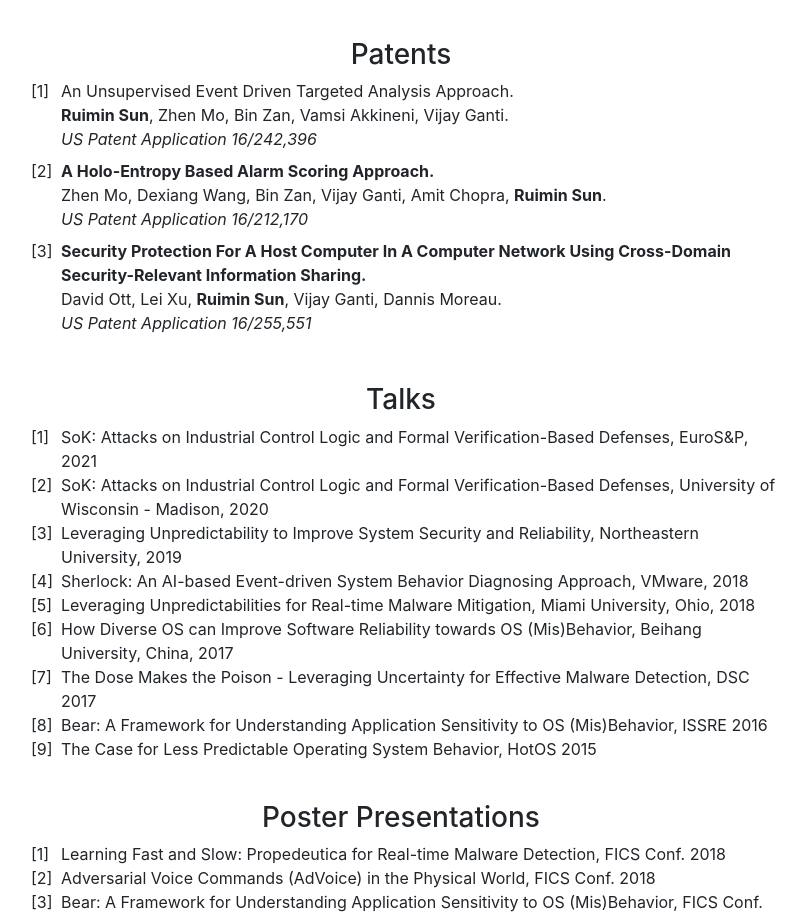
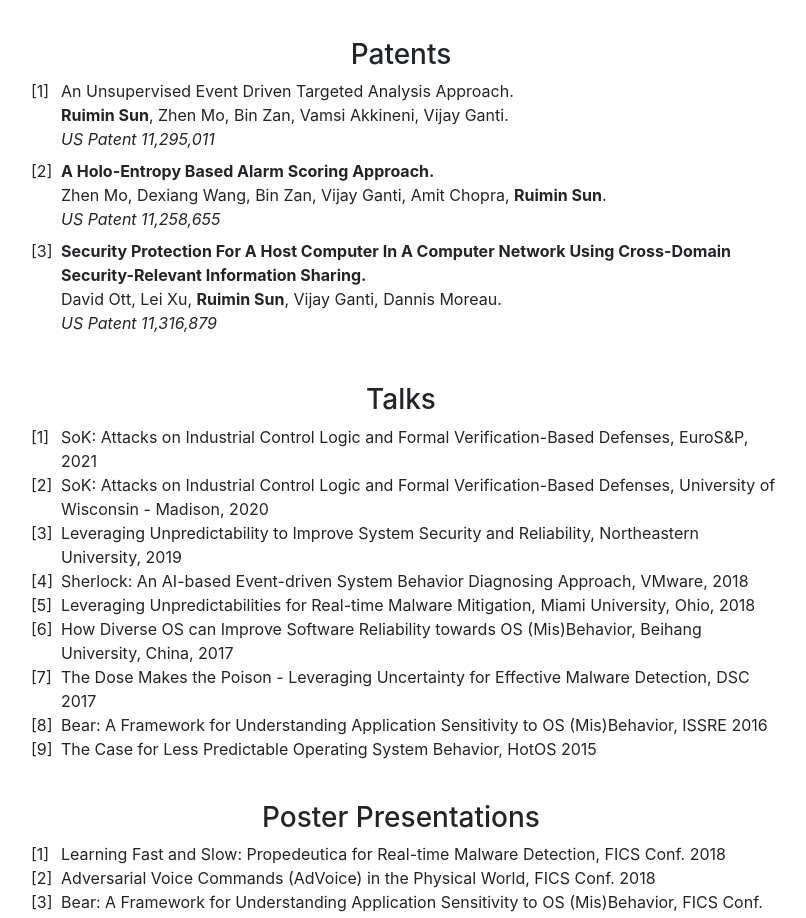
Before and after one commit to gracesrm/gracesrm.github.io, a React (Create React App) app: page /research in a window 1280 px wide. Shown: the part 1220-2138 px from the top of the page, without its empty margins (239-1045 px from the left). Built offline with nearby package versions, Linux system fonts and the light colour scheme.

Commit message:
update patent and dbox

```diff
--- a/src/Home/News.jsx
+++ b/src/Home/News.jsx
@@ -16,20 +16,21 @@ const News = () => {
             </Row>
             <ParagraphContainer>
                 <ul className='ul_margin_bottom'>
-                    <li className="text-left" >[New!] I'm going to join FIU as a tenure-track assistant professor. Send me an email if you are interested in security research.</li>
+                    <li className="text-left" >[April 2022] Our work <a href="https://www.ndss-symposium.org/ndss-paper/auto-draft-258/"> D-Box: DMA-enabled compartmentalization for embedded applications </a> is presented at NDSS 2022.</li>
+                    <li className="text-left" >[Mar 2022] I'm going to join FIU as a tenure-track assistant professor. Send me an email if you are interested in security research.</li>
                     <li className="text-left">[Dec 2021] Our work D-Box: DMA-enabled compartmentalization for embedded applications is accepted by <a href="https://www.ndss-symposium.org/ndss2022/">NDSS'22</a>. </li>
                     <li className="text-left">[Mar 2021] I'm going to teach CS 3740 - Systems Security at Northeastern University. </li>
                     <li className="text-left">[Mar 2021] Our <a href={require("../Downloads/paper/sok_preprint.pdf")}>Sok study</a> on PLC attacks and formal verifiation-based protection is to appear at <a href="http://www.ieee-security.org/TC/EuroSP2021/">EuroS&P'21</a>. </li>
                     <li className="text-left">[Jan 2021] Our <a href="https://arxiv.org/pdf/2002.07687.pdf">large-scale study</a> on the (in)security of on-device machine learning models is to appear at <a href="https://www.usenix.org/conference/usenixsecurity21">USENIX Security'21.</a>. </li>
-                    <li className="text-left">[June 2020] Our work on Mind Your Weight(s): A Large-scale Study on Insufficient Machine Learning Model Protection in Mobile Apps is presented at webinar of Future of Privacy Forum <a href="https://fpf.org/">(FPF)</a>. </li>
-                    <li className="text-left">[May 2020] Our work on praise for defensive programing is accepted by <a href="https://ieeexplore.ieee.org/xpl/RecentIssue.jsp?punumber=8858">TDSC</a>. </li>
-                    <li className="text-left">[May 2020] Our work on MITOS: Optimal Decisioning for the Indirect Flow Propagation Dilemma in Dynamic Information Flow Tracking is accepted by <a href="https://icdcs2020.sg/">ICDCS</a>. </li>
                 </ul>
                 <Collapse in={!showText}>
                     <div onClick={() => setShowText(!showText)} style={{'margin_bottom': '5em'}}>[<b><u>See more</u></b>]</div>
                 </Collapse>
                 <Collapse in={showText}>
                 <ul>
+                    <li className="text-left">[June 2020] Our work on Mind Your Weight(s): A Large-scale Study on Insufficient Machine Learning Model Protection in Mobile Apps is presented at webinar of Future of Privacy Forum <a href="https://fpf.org/">(FPF)</a>. </li>
+                    <li className="text-left">[May 2020] Our work on praise for defensive programing is accepted by <a href="https://ieeexplore.ieee.org/xpl/RecentIssue.jsp?punumber=8858">TDSC</a>. </li>
+                    <li className="text-left">[May 2020] Our work on MITOS: Optimal Decisioning for the Indirect Flow Propagation Dilemma in Dynamic Information Flow Tracking is accepted by <a href="https://icdcs2020.sg/">ICDCS</a>. </li>
                     <li className="text-left">[Aug 2019] I'm excited to Join NEU as a Postdoctoral Research Associate. </li>
                     <li className="text-left">[Jan 2019] I'm selected as Student Program Committee of  <a href="
                         https://www.ieee-security.org/TC/SP2019/">S&P 2019</a>. </li>
--- a/src/Research/index.jsx
+++ b/src/Research/index.jsx
@@ -47,7 +47,7 @@ const publications = () => (
             <dt>D-Box: DMA-enabled compartmentalization for embedded applications.</dt>
             <div>Alejandro Mera, Yi Hui Chen, <b>Ruimin Sun</b>, Engin Kirda, Long Lu</div>
             <div><em>29th Network and Distributed System Security Symposium (NDSS), 2022.
-            <a href={"https://www.ndss-symposium.org/ndss2022/"}> [PDF]</a></em></div>
+            <a href={"https://www.ndss-symposium.org/wp-content/uploads/2022-53-paper.pdf"}> [PDF]</a></em></div>
         </li>
         <li className="text-left li_padding_bottom">
             <dt>Challenges and Pitfalls in Malware Research. </dt>
@@ -125,17 +125,17 @@ const patents = () => (
         <li className="text-left li_padding_bottom">
             <div>An Unsupervised Event Driven Targeted Analysis Approach.</div>
             <div><b>Ruimin Sun</b>, Zhen Mo, Bin Zan, Vamsi Akkineni, Vijay Ganti. </div>
-            <div><em>US Patent Application 16/242,396 </em></div>
+            <div><em>US Patent 11,295,011 </em></div>
         </li>
         <li className="text-left li_padding_bottom">
             <dt>A Holo-Entropy Based Alarm Scoring Approach.</dt>
             <div>Zhen Mo, Dexiang Wang, Bin Zan, Vijay Ganti, Amit Chopra, <b>Ruimin Sun</b>. </div>
-            <div><em>US Patent Application 16/212,170</em></div>
+            <div><em>US Patent 11,258,655</em></div>
         </li>
         <li className="text-left li_padding_bottom">
             <dt>Security Protection For A Host Computer In A Computer Network Using Cross-Domain Security-Relevant Information Sharing.</dt>
             <div>David Ott, Lei Xu, <b>Ruimin Sun</b>, Vijay Ganti, Dannis Moreau. </div>
-            <div><em>US Patent Application 16/255,551</em></div>
+            <div><em>US Patent 11,316,879</em></div>
         </li>
     </ol>
 )
--- a/src/Teaching/index.jsx
+++ b/src/Teaching/index.jsx
@@ -14,6 +14,11 @@ const Teaching = () => (
         </Row>
         <ParagraphContainer>
             <ol>
+                <li className="text-left li_padding_bottom">
+                    <dt>Principles of Cybersecurity (CIS 5370)</dt>
+                    <div><b>Lecturer</b>: 2022</div>
+                    {/* <dd><a href="https://www.ece.ufl.edu/wp-content/uploads/syllabi/Spring2017/EEL5934_Cross_Layer_Sec_Spring_2017.pdf">Syllabus</a></dd> */}
+                </li>
                 <li className="text-left li_padding_bottom">
                     <dt>Systems Security (CY 3740)</dt>
                     <div><b>Lecturer</b>: 2021</div>
```
